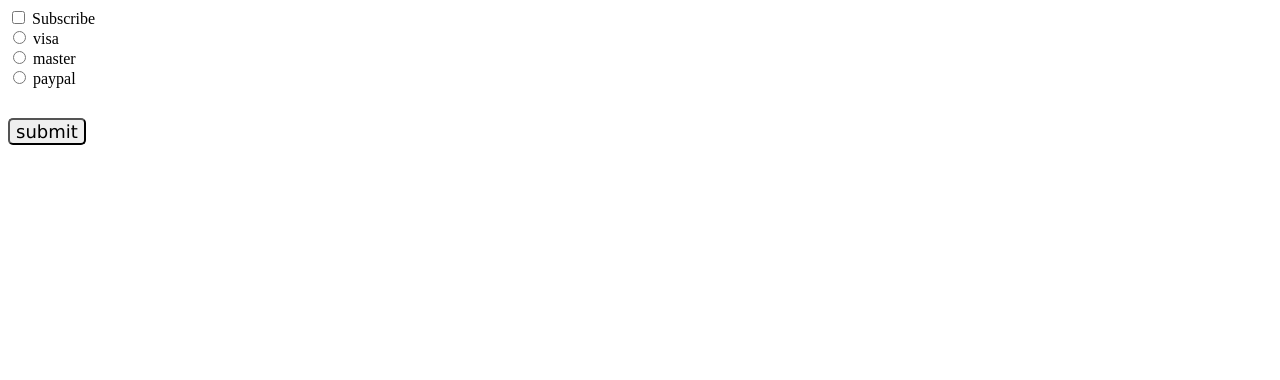
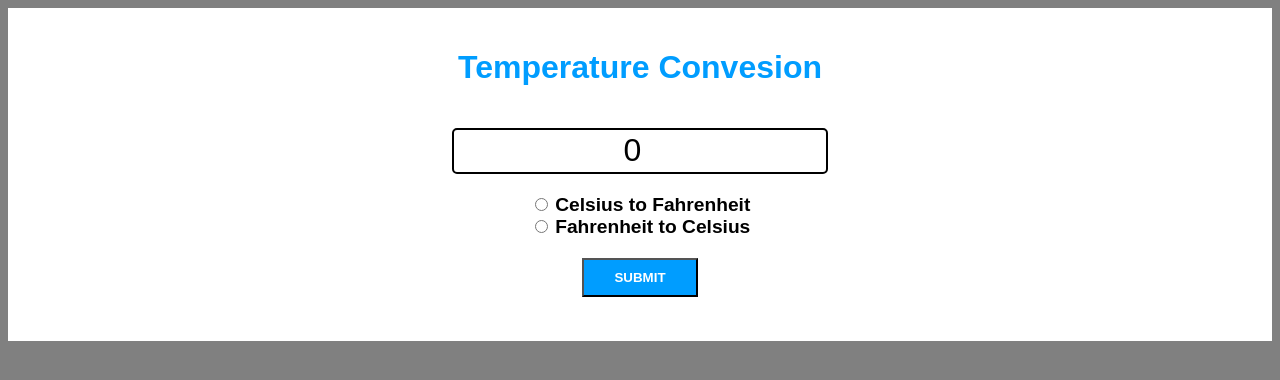
Before and after one commit to umedha33/JavaScript, a plain HTML site: page index.html in a window 1280 px wide. Drawn offline with Linux system fonts and the light colour scheme.

Commit message:
temp conver

```diff
--- a/index.html
+++ b/index.html
@@ -9,24 +9,19 @@
 </head>
 
 <body>
-    <input type="checkbox" id="mycheckbox">
-    <label for="mycheckbox">Subscribe</label>
-    <br>
-    <input type="radio" id="visabtn" name="payemnt">
-    <label for="visabtn">visa</label>
-    <br>
-    <input type="radio" id="masterbtn" name="payemnt">
-    <label for="masterbtn">master</label>
-    <br>
-    <input type="radio" id="paypal" name="payemnt">
-    <label for="paypal">paypal</label>
-
-    <br>
-    <button type="submit" id="submitbtn">submit</button>
-
-    <br>
-    <p id="subresult"></p>
-    <p id="paymentresult"></p>
+    <form>
+        <h1>Temperature Convesion</h1>
+        <input type="number" id="textBox" value="0">
+        <br>
+        <input type="radio" id="toFahrenheit" name="unit">
+        <label for="toFahrenheit">Celsius to Fahrenheit</label>
+        <br>
+        <input type="radio" id="toCelsius" name="unit">
+        <label for="toCelsius">Fahrenheit to Celsius</label>
+        <br>
+        <button type="button" onclick="convert()">SUBMIT</button>
+        <p id="result"></p>
+    </form>
 
     <script src="index.js"></script>
 </body>
--- a/style.css
+++ b/style.css
@@ -1,40 +1,44 @@
-/* body{
+body {
+    font-family: Arial, Helvetica, sans-serif;
+    background: gray;
     text-align: center;
 }
 
-#countLabel{
-    display: block;
-    text-align: center;
-    font-size: 10em;
-    font-family: Arial, Helvetica, sans-serif;
+h1 {
+    color: rgb(0, 157, 255);
 }
 
-#btnContainer{
-    text-align: center;
+form {
+    background: white;
+    padding: 20px;
 }
 
-.btns{
-    padding: 10px 20px;
-    font-size: 1.5rem;
+button {
+    margin-top: 20px;
+    background: rgb(0, 157, 255);
+    padding: 10px 30px;
     color: white;
-    background: rgb(56, 156, 255);
-    border-radius: 5px;
+    font-weight: 600;
     cursor: pointer;
-    transition: background 0.25s;
 }
 
-.btns:hover{
-    background: rgb(21, 84, 146);
-} */
-
-#submitbtn {
-    font-family: Verdana, Geneva, Tahoma, sans-serif;
+#textBox {
+    width: 30%;
+    margin-top: 20px;
+    margin-bottom: 20px;
+    font-size: 2rem;
     text-align: center;
-    font-size: 18px;
-    margin-top: 30px;
+    border: 2px solid black;
     border-radius: 5px;
+    height: 40px;
 }
 
-/* .mylabel{
-    font-size: 3em;
-} */
+label {
+    font-size: 1.2rem;
+    font-weight: 600;
+}
+
+#result{
+    font-size: 1.5rem;
+    font-weight: 600;
+}
```
Also changed, not shown: index.js (+153 -0 lines).
